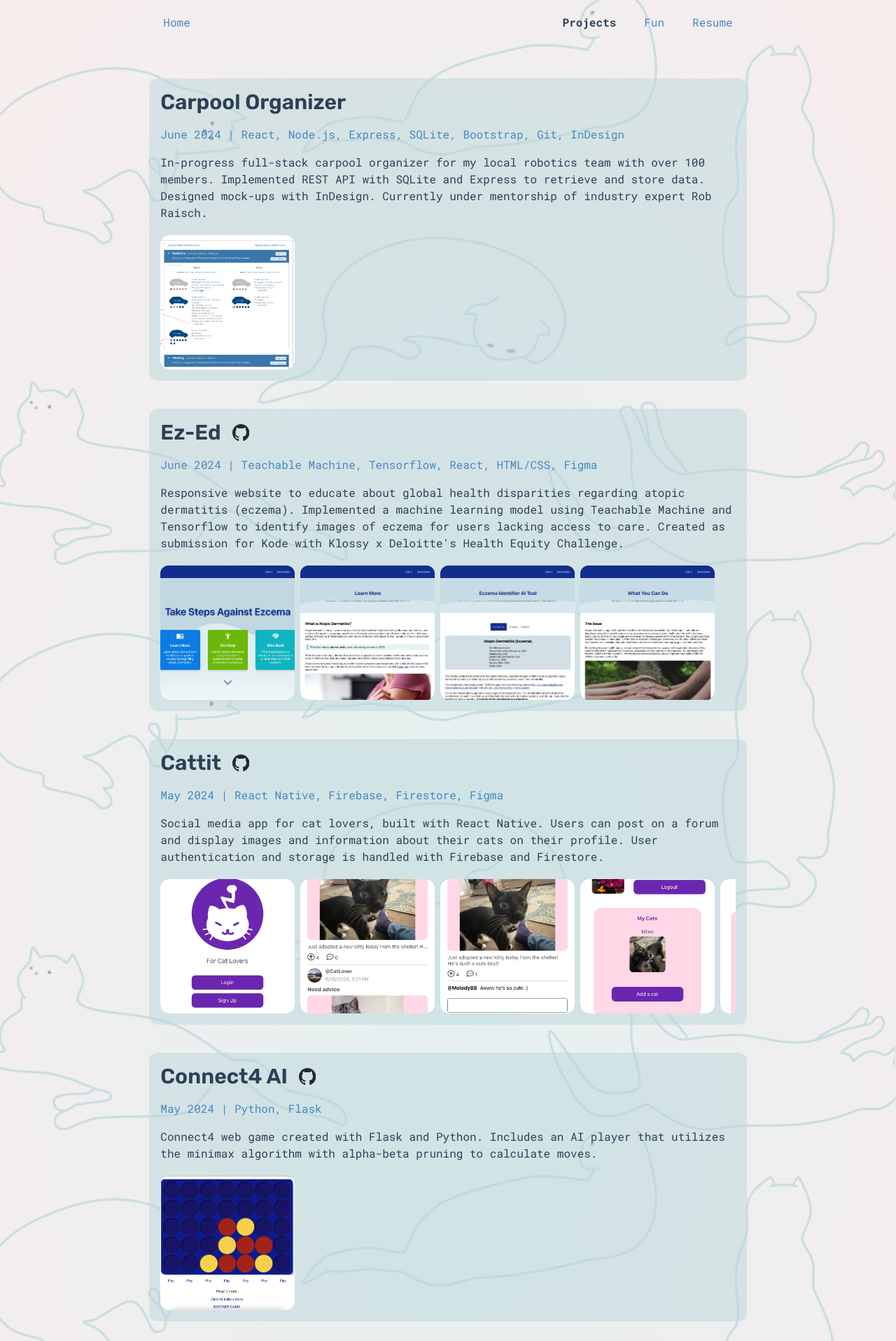
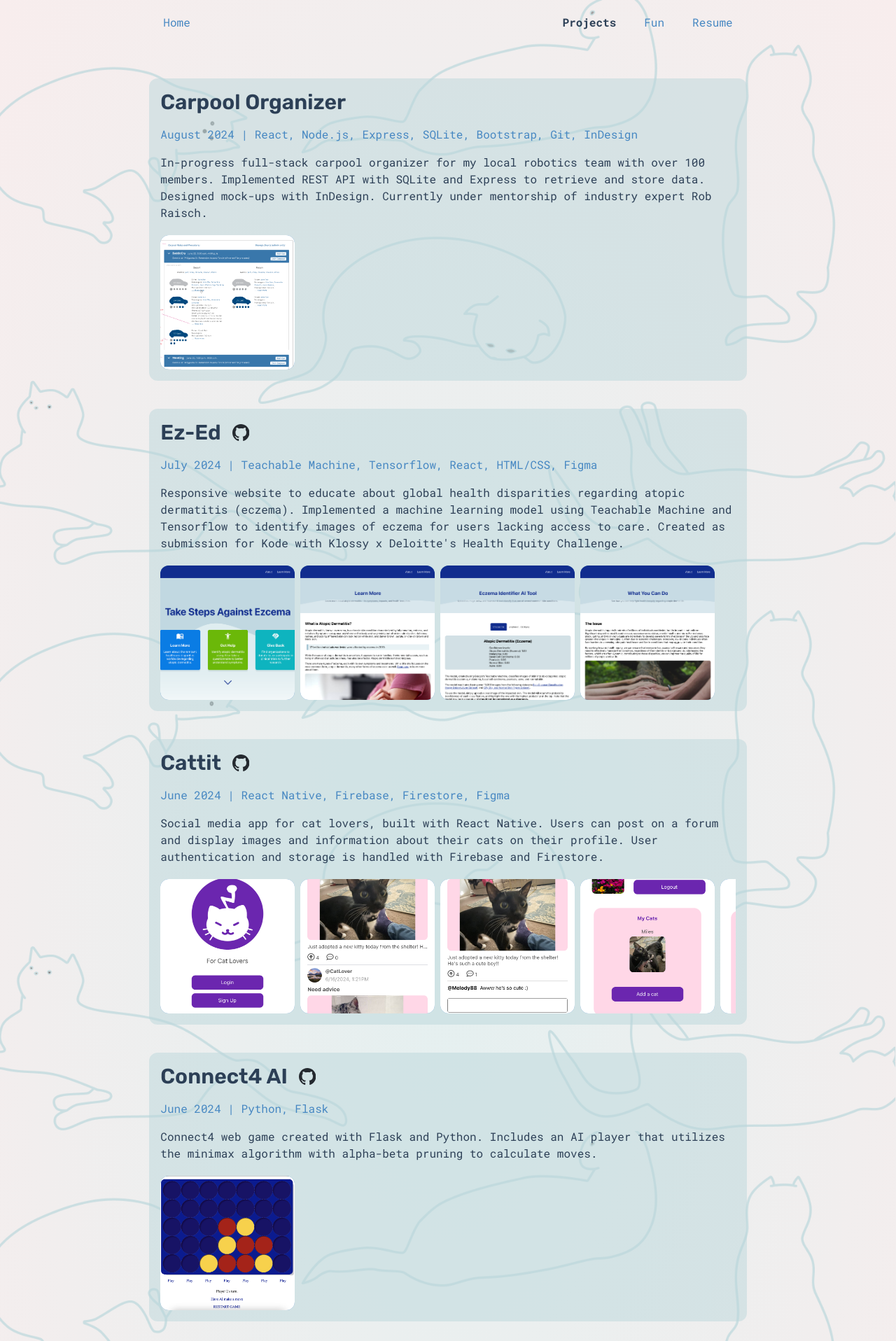
Before and after one commit to juliewang617/personal-website, a Next.js app: page /projects in a window 1280 px wide. Shown: the top 1916 px of the page at 70% size. Built offline with nearby package versions, Linux system fonts and the light colour scheme.

Commit message:
updated projects

```diff
--- a/src/app/projects/page.tsx
+++ b/src/app/projects/page.tsx
@@ -16,7 +16,7 @@ export default function Page(){
              <Project
               title="Carpool Organizer"
               images={[["/carpool/1.png", 'InDesign wireframe of the application, with some notes on design.']]}
-              caption="June 2024 | React, Node.js, Express, SQLite, Bootstrap, Git, InDesign"
+              caption="August 2024 | React, Node.js, Express, SQLite, Bootstrap, Git, InDesign"
               link=""
               desc="In-progress full-stack carpool organizer for my
               local robotics team with over 100 members. Implemented REST API
@@ -31,7 +31,7 @@ export default function Page(){
                 ["/ez-ed/2.png", "learn more page"],
                 ["/ez-ed/3.png", "AI identifier"],
                 ["/ez-ed/4.png", "What you can do page"]]}
-              caption="June 2024 | Teachable Machine, Tensorflow, React, HTML/CSS, Figma"
+              caption="July 2024 | Teachable Machine, Tensorflow, React, HTML/CSS, Figma"
               link="https://github.com/juliewang617/ez-ed"
               desc="Responsive website to educate about global health disparities
               regarding atopic dermatitis (eczema). Implemented a machine
@@ -46,7 +46,7 @@ export default function Page(){
                 ["/cattit/4.png", "User profile"], ["/cattit/5.png",
                   "Viewing another user's profile"], ["/cattit/6.png",
                     "Daily cat fact (using Cat Facts API)"]]}
-              caption="May 2024 | React Native, Firebase, Firestore, Figma"
+              caption="June 2024 | React Native, Firebase, Firestore, Figma"
               link="https://github.com/juliewang617/Cattit"
               desc="Social media app for cat lovers, built with React Native.
               Users can post on a forum and display images and information
@@ -57,7 +57,7 @@ export default function Page(){
               <Project
               title="Connect4 AI"
               images={[["/connect4/thumbnail.png", "Screenshot of the Connect4 game"]]}
-              caption="May 2024 | Python, Flask"
+              caption="June 2024 | Python, Flask"
               link="https://github.com/juliewang617/Connect4-with-AI-Player"
               desc="Connect4 web game created with Flask and Python. Includes an
               AI player that utilizes the minimax algorithm with alpha-beta
```
Also changed, not shown: 1 other file (tests, documents, lock files or other folders).
